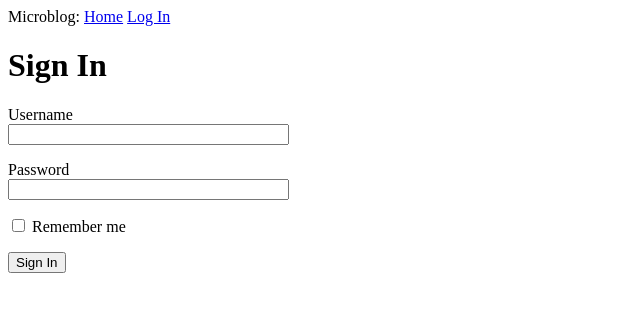
After one commit to evilyach/flask-megatutorial, a Flask app: page /login in a window 1280 px wide. The commit adds this page. Shown: the top 312 px of the page, without its empty margins (0-640 px from the left). Run offline with Flask 2, Linux system fonts and the light colour scheme.

Commit message:
Add login page and form

```diff
--- /dev/null
+++ b/app/forms.py
@@ -0,0 +1,15 @@
+from flask_wtf import FlaskForm
+from wtforms import (
+    StringField,
+    PasswordField,
+    BooleanField,
+    SubmitField,
+)
+from wtforms.validators import DataRequired
+
+
+class LoginForm(FlaskForm):
+    username = StringField("Username", validators=[DataRequired()])
+    password = PasswordField("Password", validators=[DataRequired()])
+    remember_me = BooleanField("Remember me")
+    submit = SubmitField("Sign In")
--- a/app/routes.py
+++ b/app/routes.py
@@ -1,5 +1,6 @@
 from flask import render_template
 from app import app
+from app.forms import LoginForm
 
 
 @app.route("/")
@@ -22,3 +23,14 @@ def index():
         user=user,
         posts=posts
     )
+
+
+@app.route("/login")
+def login():
+    form = LoginForm()
+
+    return render_template(
+        "login.html",
+        title="Sign In",
+        form=form
+    )
--- a/app/templates/base.html
+++ b/app/templates/base.html
@@ -9,7 +9,11 @@
     </head>
 
     <body>
-        <div>Microblog: <a href="index.html">Home</a></div>
+        <div>
+            Microblog:
+            <a href="/">Home</a>
+            <a href="/login">Log In</a>
+        </div>
 
         {% block content %} {% endblock %}
     </body>
--- /dev/null
+++ b/app/templates/login.html
@@ -0,0 +1,21 @@
+{% extends "base.html" %}
+
+{% block content %}
+    <h1>Sign In</h1>
+
+    <form action="" method="post" novalidate>
+    {{ form.hidden_tag() }}
+        <p>
+            {{ form.username.label }} <br>
+            {{ form.username(size=32) }}
+        </p>
+        <p>
+            {{ form.password.label }} <br>
+            {{ form.password(size=32) }}
+        </p>
+        <p>
+            {{ form.remember_me() }} {{ form.remember_me.label }}
+        </p>
+        <p> {{ form.submit() }} </p>
+    </form>
+{% endblock %}
```
